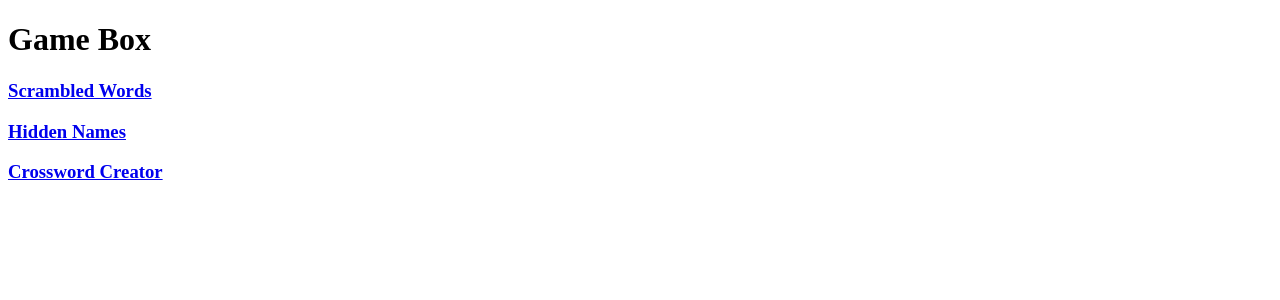
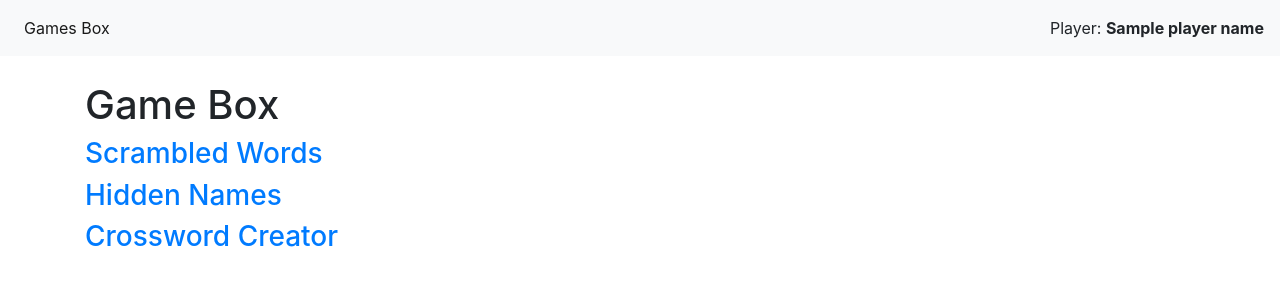
Before and after one commit to Tyler-Yates/games-box, a Python web app: template application/templates/common/index.html in a window 1280 px wide. Shown: the top 300 px of the page. Run offline with Jinja, Linux system fonts and the light colour scheme; the template is opened without the code that fills it: most values are stand-ins (such as "Sample title", 1, 10 or a date in 2020).

Commit message:
Add navbar and global data config

```diff
--- /dev/null
+++ b/application/static/common/common.css
@@ -0,0 +1,3 @@
+#content-block-div {
+    margin-top: 25px;
+}
--- /dev/null
+++ b/application/templates/common/base.html
@@ -0,0 +1,51 @@
+<!DOCTYPE html>
+<html>
+
+<head>
+    <!-- Required meta tags -->
+    <meta charset="utf-8">
+    <meta name="viewport" content="width=device-width, initial-scale=1, shrink-to-fit=no">
+
+    <link rel="stylesheet" href="{{ url_for('static', filename='vendor/bootstrap.min.css') }}">
+    <link rel="stylesheet" href="{{ url_for('static', filename='common/common.css') }}">
+    <script src="{{ url_for('static', filename='vendor/jquery.slim.min.js') }}"></script>
+    <script src="{{ url_for('static', filename='vendor/popper.min.js') }}"></script>
+    <script src="{{ url_for('static', filename='vendor/bootstrap.min.js') }}"></script>
+
+    {% block imports %}
+    {% endblock %}
+
+    {% block title %}
+    {% endblock %}
+</head>
+
+<body>
+<nav class="navbar navbar-expand-lg navbar-light bg-light">
+    <div id="navbar-nav mr-auto">
+        <ul class="navbar-nav">
+            <li class="nav-item active">
+                <a class="nav-link" href="/">Games&nbspBox</a>
+            </li>
+        </ul>
+    </div>
+
+    {% if player_name %}
+        <div class="navbar-collapse collapse w-100 order-3 dual-collapse2">
+            <ul class="navbar-nav ml-auto">
+                <li class="nav-item active">
+                    Player: <strong>{{ player_name }}</strong>
+                </li>
+            </ul>
+        </div>
+    {% endif %}
+</nav>
+
+<div class="hero-body">
+    <div id="content-block-div" class="container">
+        {% block content %}
+        {% endblock %}
+    </div>
+</div>
+</body>
+
+</html>
--- a/application/templates/common/index.html
+++ b/application/templates/common/index.html
@@ -1,13 +1,8 @@
-<!DOCTYPE html>
-<html lang="en">
-<head>
-    <meta charset="UTF-8">
-    <title>Game Box</title>
-</head>
-<body>
+{% extends "common/base.html" %}
+
+{% block content %}
     <h1>Game Box</h1>
     <a href="/scrambled_words"><h3>Scrambled Words</h3></a>
     <a href="/hidden_names"><h3>Hidden Names</h3></a>
     <a href="/crossword_creator"><h3>Crossword Creator</h3></a>
-</body>
-</html>
+{% endblock %}
```
Also changed, not shown: application/__init__.py (+12 -0 lines).
